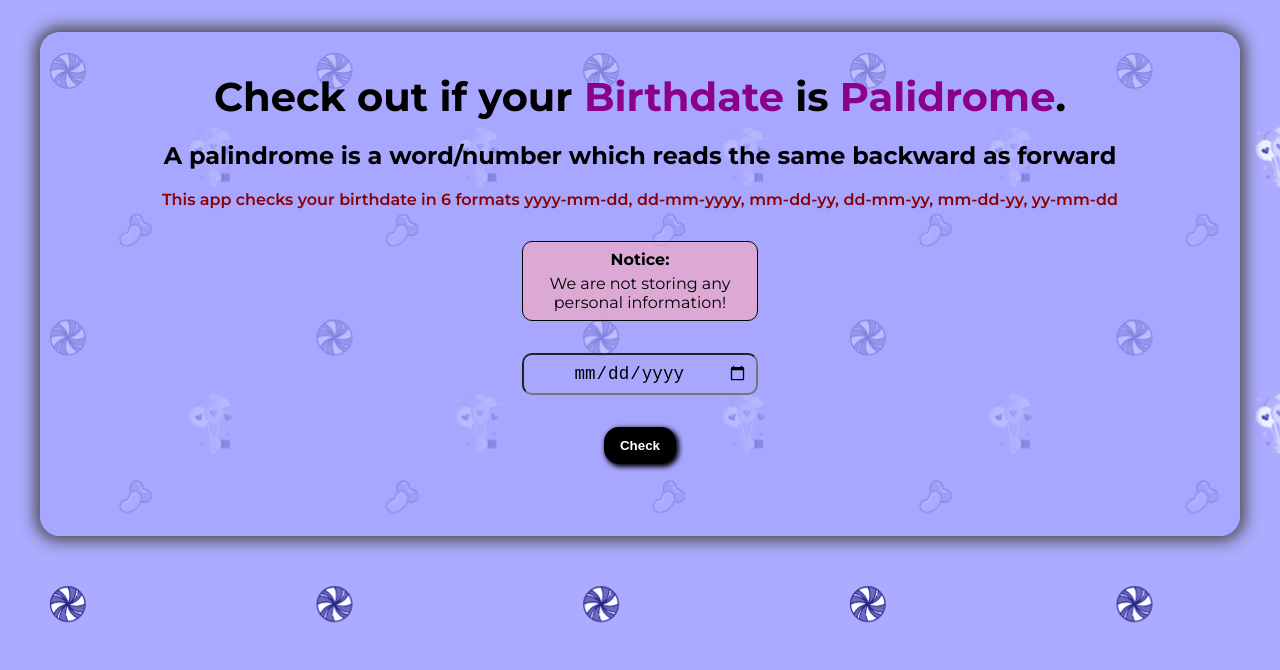
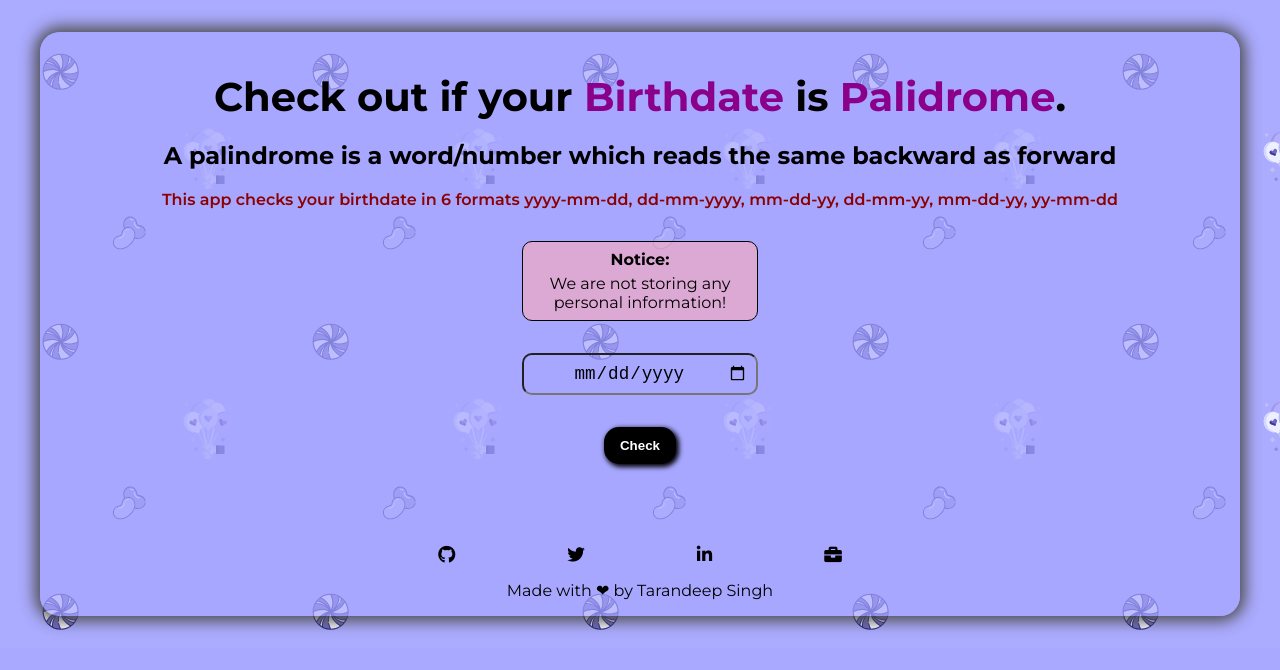
Before and after one commit to Tarandeep-s1ngh/Palindrome-Birthday, a plain HTML site: page index.html in a window 1280 px wide. Drawn offline with nearby package versions, Linux system fonts and the light colour scheme; no server answers.

Commit message:
feat: added footer

```diff
--- a/index.html
+++ b/index.html
@@ -7,6 +7,7 @@
     <title>Palindrome Birthday</title>
 
     <link href="style.css" rel="stylesheet" />
+    <link rel="stylesheet" href="https://cdnjs.cloudflare.com/ajax/libs/font-awesome/5.15.1/css/all.min.css" />
     <script src="https://unpkg.com/@lottiefiles/lottie-player@latest/dist/lottie-player.js"></script>
 </head>
 <body>
@@ -30,6 +31,35 @@
 
             <div id="output"></div>
 
+            <footer>
+                <ul>
+                    <li class="footerLink">
+                        <a href="https://github.com/Tarandeep-s1ngh">
+                            <i class="fab fa-github"></i>
+                        </a>
+                    </li>
+                    <li class="footerLink">
+                        <a href="https://twitter.com/Tarandeep_s1ngh">
+                            <i class="fab fa-twitter"></i>
+                        </a>
+                    </li>
+                    <li class="footerLink">
+                        <a href="https://www.linkedin.com/in/tarandeep-s1ngh/">
+                            <i class="fab fa-linkedin-in"></i>
+                        </a>
+                    </li>
+                    <li class="footerLink">
+                        <a href="https://tarandeep-singh.netlify.app/">
+                            <i class="fas fa-briefcase"></i>
+                        </a>
+                    </li>
+                </ul>
+                <div>
+                    <span>
+                        Made with ❤ by Tarandeep Singh
+                    </span>
+                </div>
+            </footer>
 
         </main>
 
--- a/style.css
+++ b/style.css
@@ -92,3 +92,25 @@ lottie-player {
     font-weight: bold;
     font-size: 1.4rem;
 }
+
+footer {
+    padding-bottom: 0.5rem;
+  }
+
+.footerLink a {
+    text-decoration: none;
+    display: inline-block;
+    padding: 1rem 3.5rem 1rem;
+    font-size: 1.1rem;
+    color: black;
+  }
+
+footer ul {
+    list-style: none;
+    display: flex;
+    justify-content: center;
+    align-items: center;
+    padding-inline-start: 0px;
+    margin-block-start: 0;
+    margin-block-end: 0;
+  }
```
